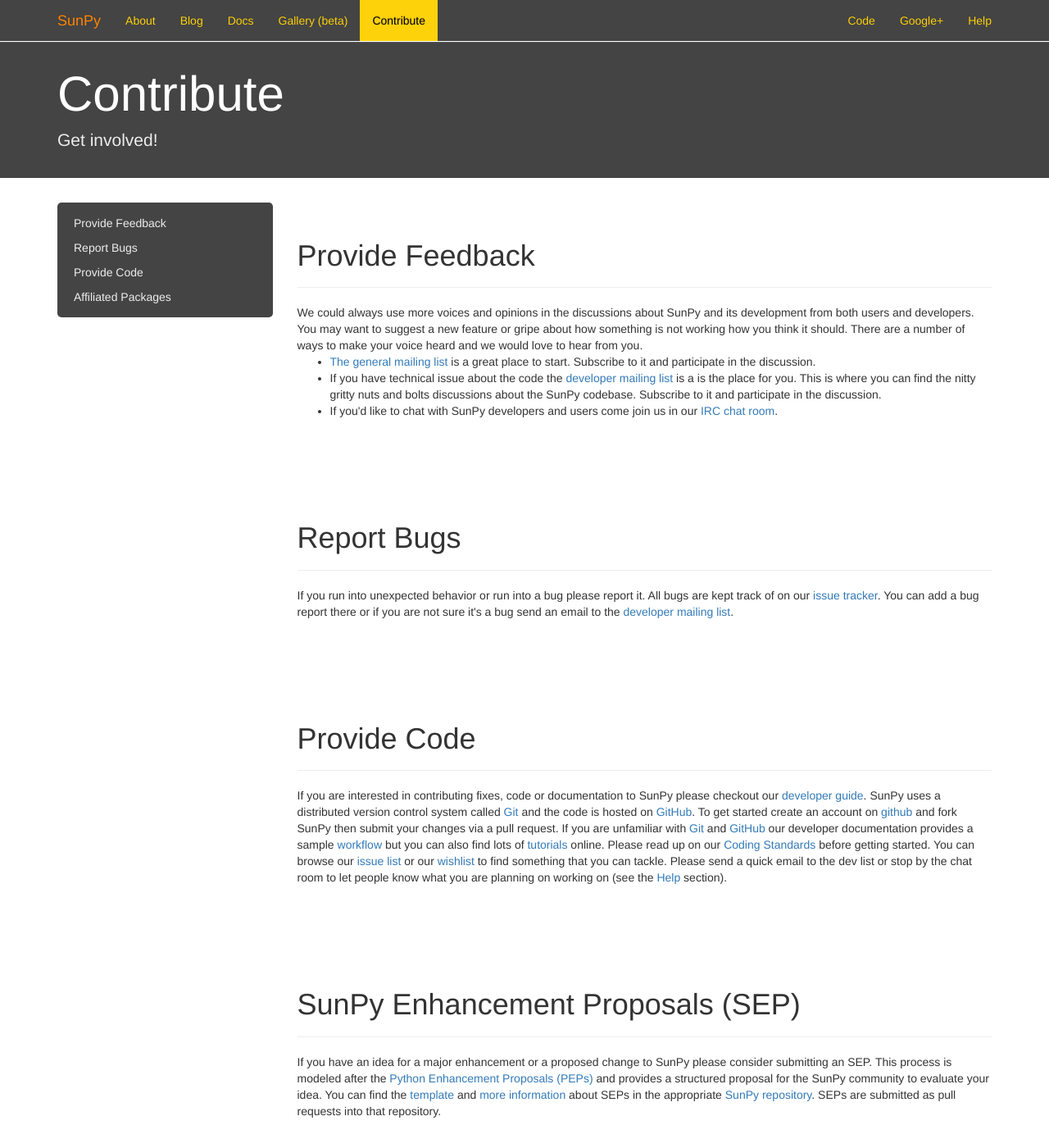
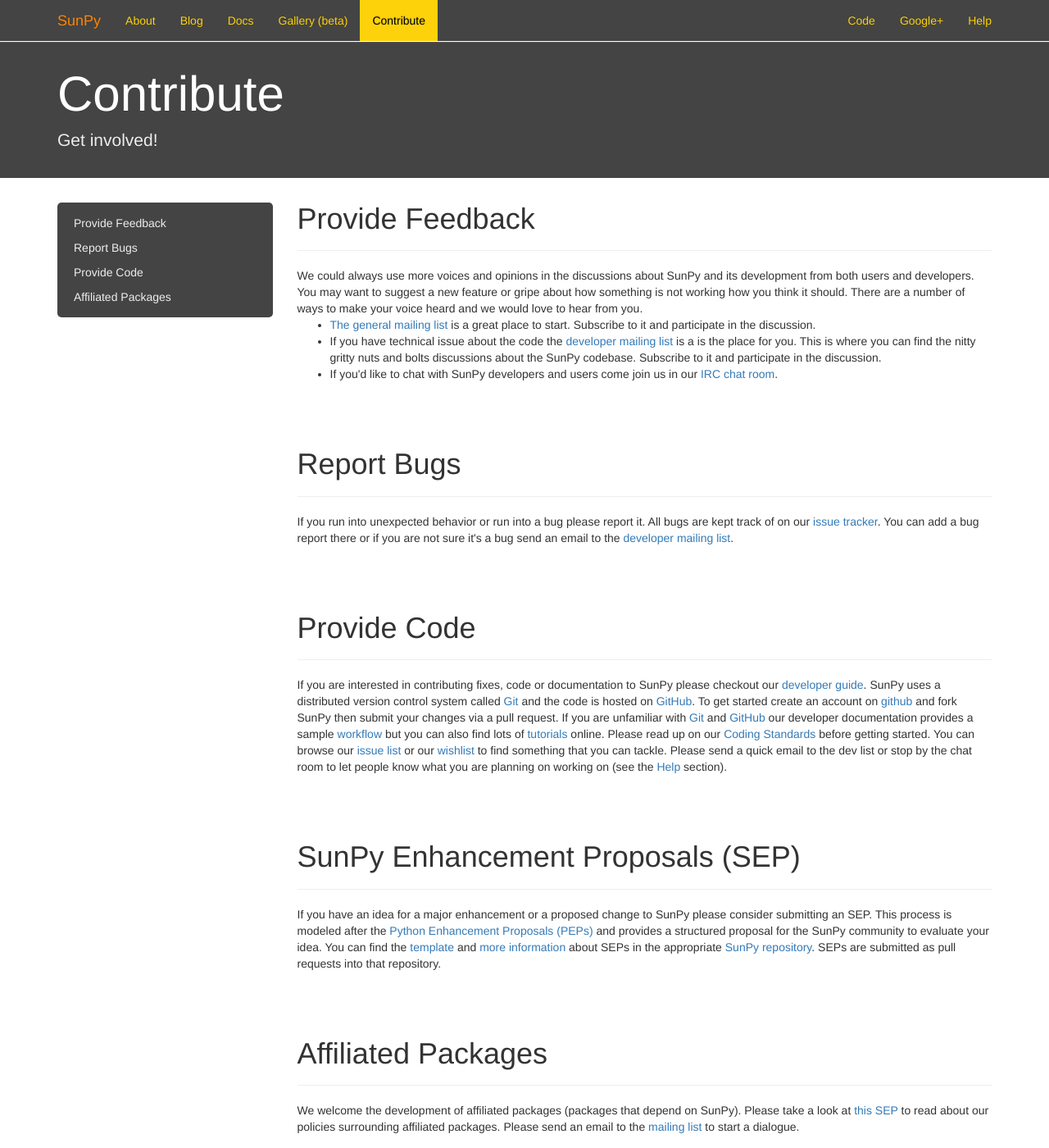
Before and after one commit to sunpy/sunpy.org, a Jekyll site: the page built from contribute.html, in a window 1280 px wide and 1400 px high. Shown: the whole window at 82% size. Built offline with Jekyll 4.4.1, drawn with Linux system fonts in a browser that asks for light colours; nearby versions of some CDN libraries; comment, search, counter and statistics services are not loaded.

Commit message:
Removed extra padding-top around h1[id] tags
It affects the "Contribute" and "About" sections of website

```diff
--- a/docs-assets/css/docs.css
+++ b/docs-assets/css/docs.css
@@ -553,7 +553,7 @@
 
 /* Janky fix for preventing navbar from overlapping */
 h1[id] {
-  padding-top: 80px;
+  padding-top: 35px;
   margin-top: -45px;
 }
 
```
